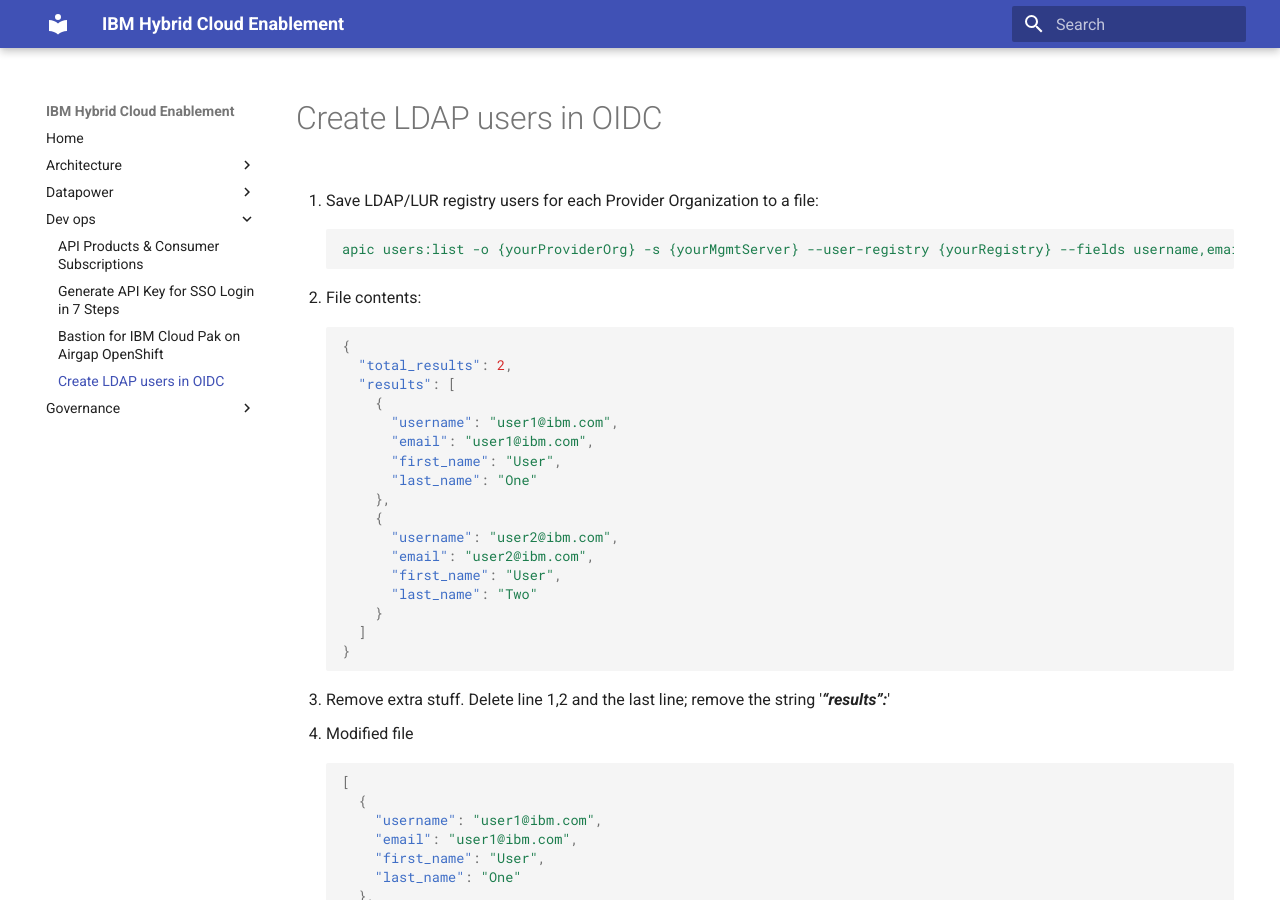
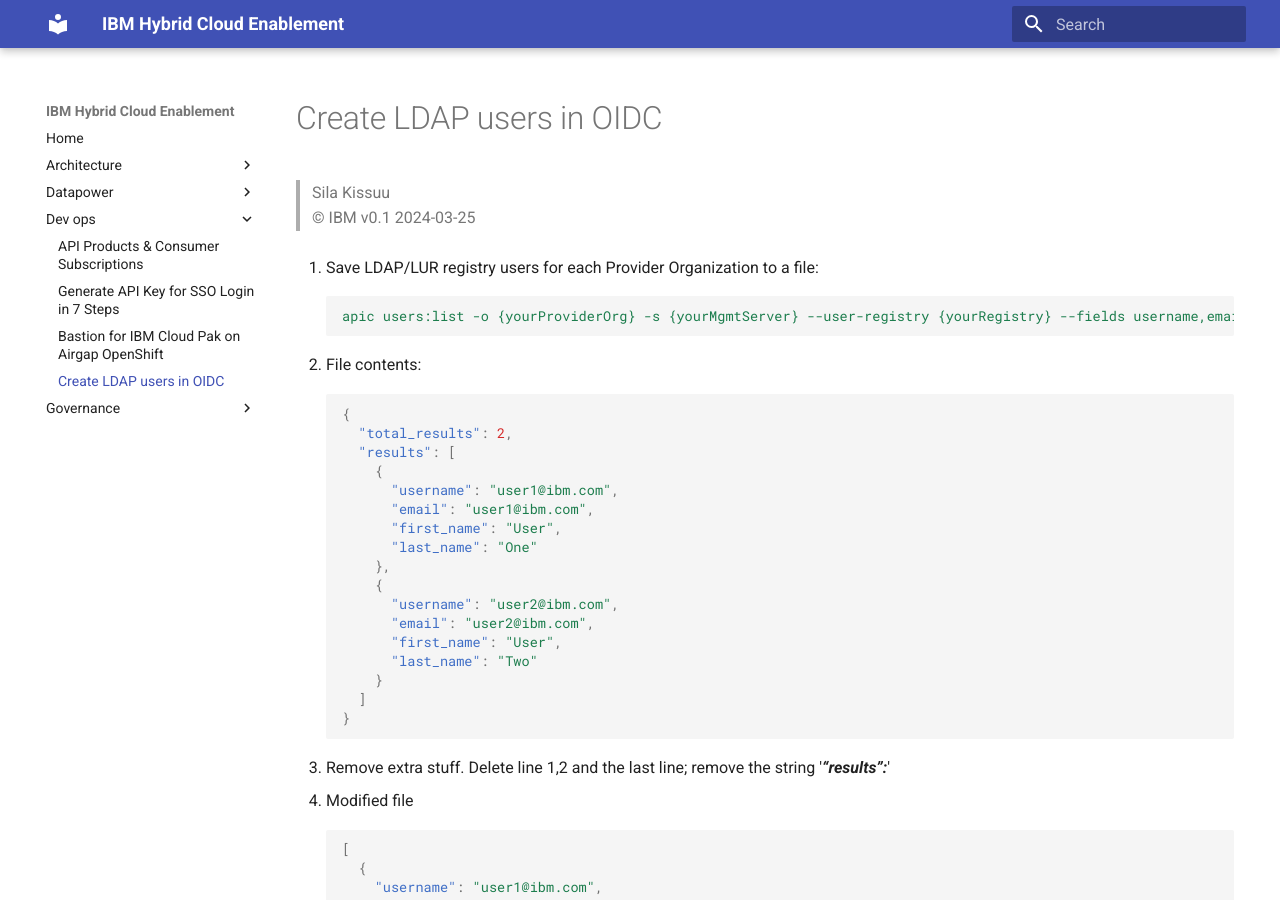
Before and after one commit to ibm-apiconnect/apic-hybrid-cloud-enablement, an MkDocs documentation site: the page built from docs-and-tools/dev-ops/create-oidc-users-from-ldap.md, in a window 1280 px wide and 900 px high. Built offline with MkDocs 1.6.1 and Material for MkDocs 9.7.7, drawn with Linux system fonts in a browser that asks for light colours.

Commit message:
add author
add author

```diff
--- a/docs-and-tools/dev-ops/create-oidc-users-from-ldap.md
+++ b/docs-and-tools/dev-ops/create-oidc-users-from-ldap.md
@@ -1,4 +1,6 @@
 # Create LDAP users in OIDC
+> Sila Kissuu
+>  &copy; IBM v0.1  2024-03-25
 
 
 1. Save LDAP/LUR registry users for each Provider Organization to a file:
```
